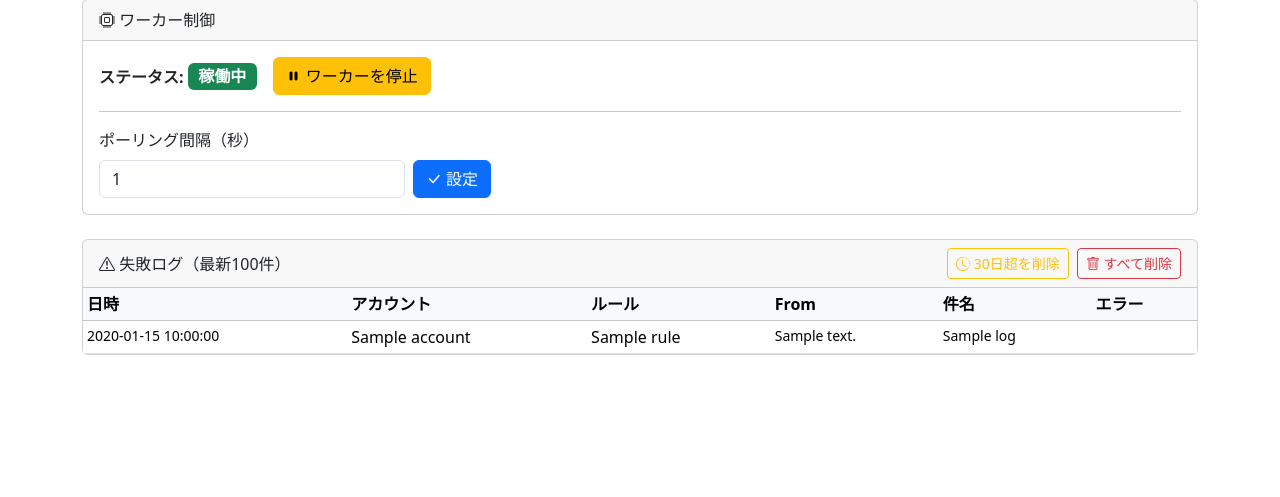
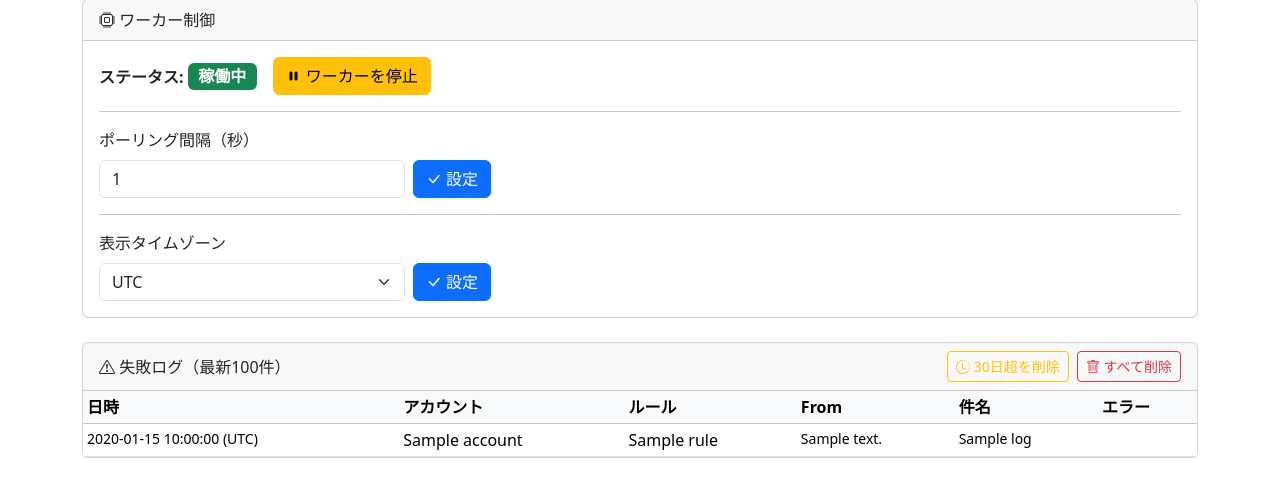
Before and after one commit to nananek/mail-notifier, a Flask app: template app/templates/maintenance/index.html in a window 1280 px wide. Shown: the part 152-649 px from the top of the page. Run offline with Flask 3, Linux system fonts and the light colour scheme; tables that the repository leaves empty hold one stand-in row (values such as "Sample post"); the template is opened without the code that fills it: values that come from a table or form of the project are taken from there, most other values are stand-ins (such as "Sample title", 1, 10 or a date in 2020).

Commit message:
feat: タイムゾーン設定機能を追加
メンテナンスページで表示タイムゾーンを設定可能に:
- WorkerStateにdisplay_timezoneフィールド追加
- Jinja2フィルタ(format_datetime_tz)でタイムゾーン変換
- UTC, Asia/Tokyo, America/New_York, Europe/London, America/Los_Angeles対応
- アカウント一覧・失敗ログの日時表示に適用
- マイグレーション0010追加

```diff
--- a/app/__init__.py
+++ b/app/__init__.py
@@ -12,6 +12,10 @@ def create_app(config_class=Config):
 
     # Import models so Alembic can detect them
     from app import models  # noqa: F401
+
+    # Register custom template filters
+    from app.filters import register_filters
+    register_filters(app)
 
     # Register blueprints
     from app.routes.accounts import accounts_bp
--- /dev/null
+++ b/app/filters.py
@@ -0,0 +1,44 @@
+"""Custom Jinja2 template filters."""
+
+from datetime import datetime, timezone
+from zoneinfo import ZoneInfo
+
+from app.extensions import db
+from app.models import WorkerState
+
+
+def format_datetime_tz(dt, fmt="%Y-%m-%d %H:%M:%S"):
+    """
+    Convert UTC datetime to configured display timezone and format.
+
+    Args:
+        dt: datetime object (assumed UTC if naive)
+        fmt: strftime format string
+
+    Returns:
+        Formatted datetime string with timezone name
+    """
+    if dt is None:
+        return ""
+
+    # Get configured timezone from database
+    state = db.session.get(WorkerState, 1)
+    tz_name = state.display_timezone if state else "UTC"
+
+    # Ensure datetime is timezone-aware (UTC)
+    if dt.tzinfo is None:
+        dt = dt.replace(tzinfo=timezone.utc)
+
+    # Convert to target timezone
+    try:
+        target_tz = ZoneInfo(tz_name)
+        dt_local = dt.astimezone(target_tz)
+        return f"{dt_local.strftime(fmt)} ({tz_name})"
+    except Exception:
+        # Fallback to UTC if timezone conversion fails
+        return f"{dt.strftime(fmt)} (UTC)"
+
+
+def register_filters(app):
+    """Register custom template filters with Flask app."""
+    app.jinja_env.filters["format_datetime_tz"] = format_datetime_tz
--- a/app/models.py
+++ b/app/models.py
@@ -190,6 +190,7 @@ class WorkerState(db.Model):
     id = db.Column(db.Integer, primary_key=True, default=1)
     is_running = db.Column(db.Boolean, nullable=False, default=True)
     poll_interval = db.Column(db.Integer, nullable=False, default=60)
+    display_timezone = db.Column(db.String(50), nullable=False, default="UTC")  # IANA timezone name (e.g., "Asia/Tokyo", "UTC")
     updated_at = db.Column(
         db.DateTime,
         nullable=False,
--- a/app/templates/accounts/index.html
+++ b/app/templates/accounts/index.html
@@ -45,7 +45,7 @@
         </td>
         <td>
           {% if a.last_processed_internal_date %}
-            <small class="text-muted">{{ a.last_processed_internal_date.strftime('%Y-%m-%d %H:%M') }} UTC</small>
+            <small class="text-muted">{{ a.last_processed_internal_date|format_datetime_tz('%Y-%m-%d %H:%M') }}</small>
           {% else %}
             <span class="badge bg-secondary">未初期化</span>
           {% endif %}
--- a/app/templates/maintenance/index.html
+++ b/app/templates/maintenance/index.html
@@ -48,6 +48,27 @@
         </button>
       </div>
     </form>
+
+    <hr>
+
+    <form method="post" action="{{ url_for('maintenance.set_timezone') }}"
+          class="row g-2 align-items-end" style="max-width:400px">
+      <div class="col">
+        <label for="display_timezone" class="form-label">表示タイムゾーン</label>
+        <select class="form-select" id="display_timezone" name="display_timezone">
+          <option value="UTC" {% if state and state.display_timezone == 'UTC' %}selected{% endif %}>UTC</option>
+          <option value="Asia/Tokyo" {% if state and state.display_timezone == 'Asia/Tokyo' %}selected{% endif %}>Asia/Tokyo (JST)</option>
+          <option value="America/New_York" {% if state and state.display_timezone == 'America/New_York' %}selected{% endif %}>America/New_York (EST)</option>
+          <option value="Europe/London" {% if state and state.display_timezone == 'Europe/London' %}selected{% endif %}>Europe/London (GMT)</option>
+          <option value="America/Los_Angeles" {% if state and state.display_timezone == 'America/Los_Angeles' %}selected{% endif %}>America/Los_Angeles (PST)</option>
+        </select>
+      </div>
+      <div class="col-auto">
+        <button class="btn btn-primary">
+          <i class="bi bi-check-lg"></i> 設定
+        </button>
+      </div>
+    </form>
   </div>
 </div>
 
@@ -88,7 +109,7 @@
         <tbody>
           {% for log in logs %}
           <tr>
-            <td class="text-nowrap small">{{ log.created_at.strftime('%Y-%m-%d %H:%M:%S') }}</td>
+            <td class="text-nowrap small">{{ log.created_at|format_datetime_tz('%Y-%m-%d %H:%M:%S') }}</td>
             <td>{{ log.account.name if log.account else '-' }}</td>
             <td>{{ log.rule.name if log.rule else '-' }}</td>
             <td class="small">{{ log.from_address or '-' }}</td>
```
Also changed, not shown: app/routes/maintenance.py (+13 -0 lines), migrations/versions/0010_add_display_timezone.py (added, +29 -0 lines).
